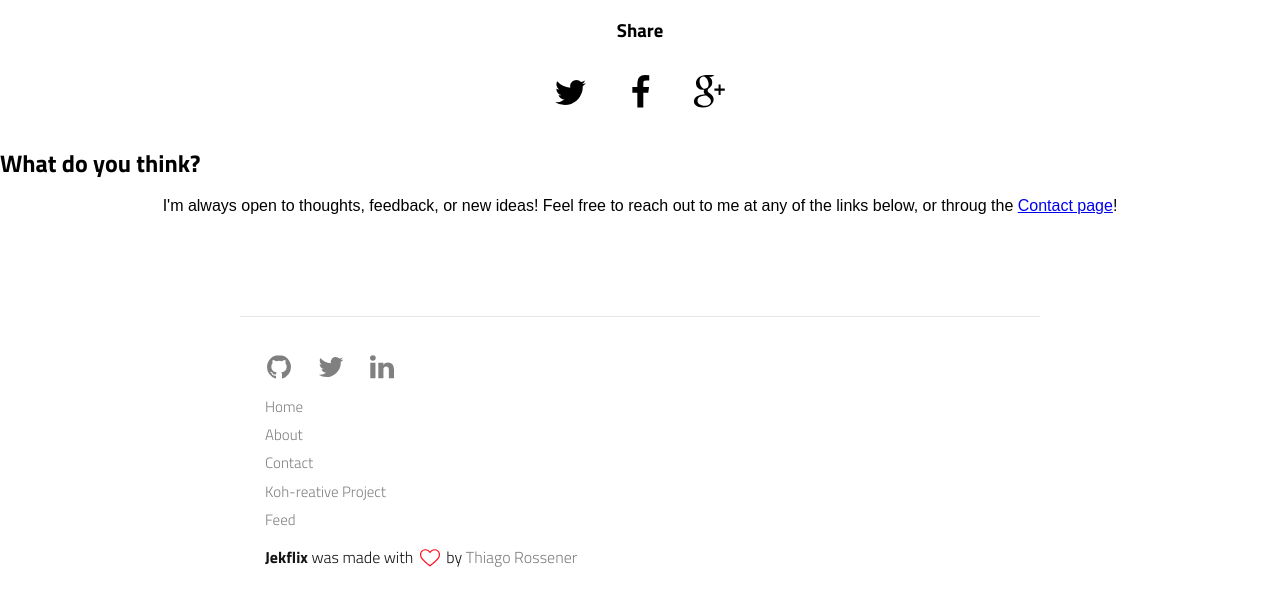
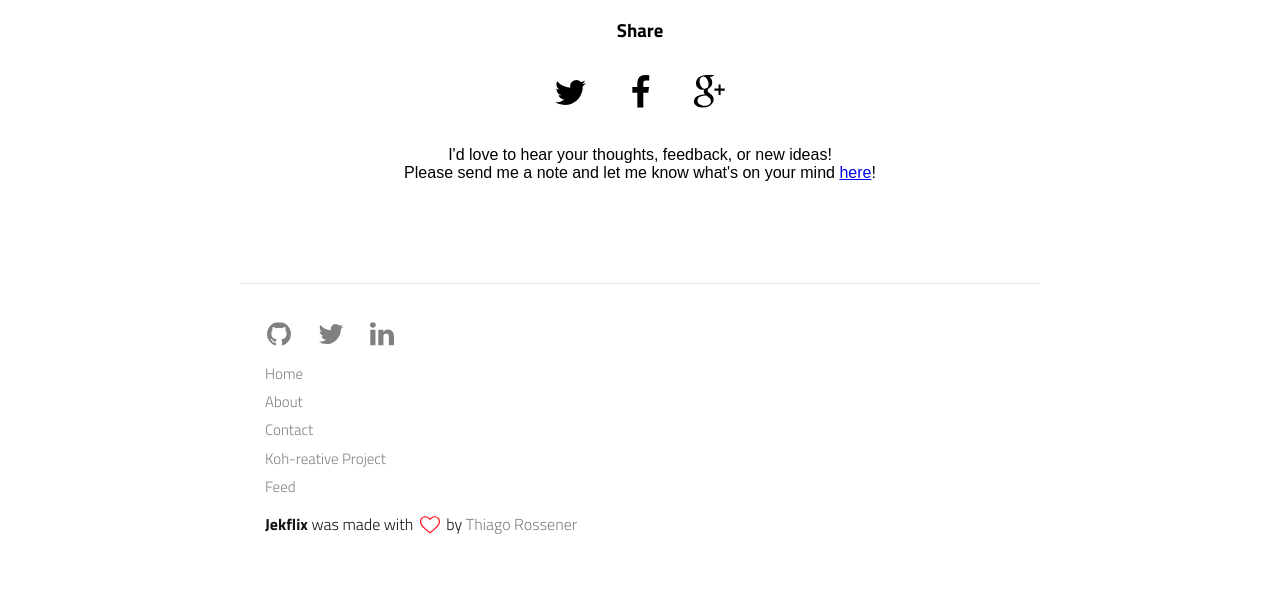
Before and after one commit to JoshuaKoh/JoshuaKoh.github.io, a Jekyll site: the page built from _posts/2018-03-28-Koh-reative-Student-Mentality.md, in a window 1280 px wide and 1400 px high, scrolled down 9606 px. Shown: the part 794-1400 px from the top of the window. Built offline with Jekyll 4.4.1, drawn with Linux system fonts in a browser that asks for light colours; after the commit the page ends 10973 px from its top, so only the background shows below that.

Commit message:
Change button and feedback bar

```diff
--- a/_includes/feedback.html
+++ b/_includes/feedback.html
@@ -1,4 +1,3 @@
 <section class="feedback">
-    <h2>What do you think?</h2>
-    <p style="text-align: center;">I'm always open to thoughts, feedback, or new ideas! Feel free to reach out to me at any of the links below, or throug the <a href="http://blog.joshuakoh.me/contact/">Contact page</a>!</p>
+    <p style="text-align: center;">I'd love to hear your thoughts, feedback, or new ideas!<br />Please send me a note and let me know what's on your mind <a href="http://blog.joshuakoh.me/contact/" class="post-content">here</a>!</p>
 </section>
--- a/assets/css/main.css
+++ b/assets/css/main.css
@@ -111,13 +111,11 @@
 }
 .button-blue {
   color: white;
-  background-color: #0076df;
+  background-color: #D4AEB1;
   border-radius: 3px;
   transition-duration: .1s;
   transition-timing-function: ease-out;
   transition-property: box-shadow, background-color;
-  width: 100%;
-  height: 60px;
 }
 .button-blue:hover {
   opacity: .875;
```
